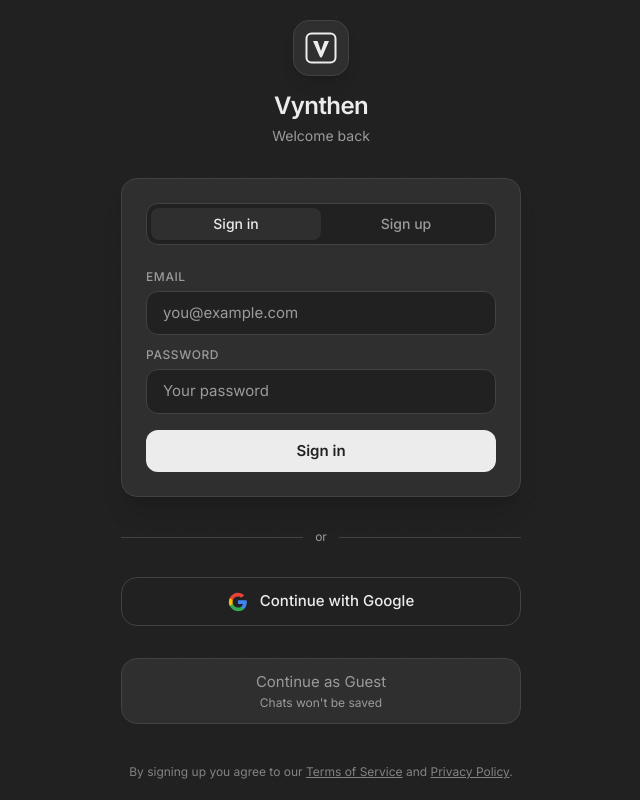
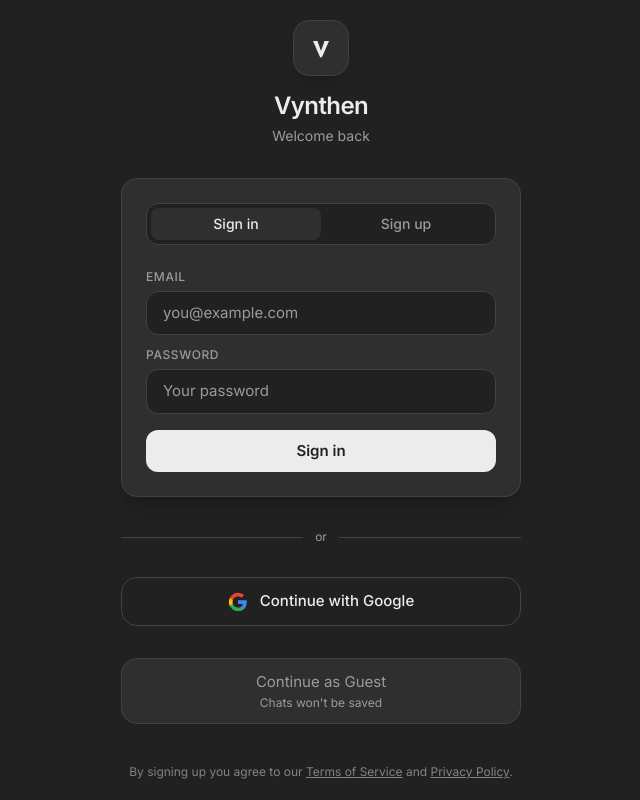
Before and after one commit to Tibebe-Solomon/1, a Next.js app: page / in a window 1280 px wide. Shown: the whole page, without its empty margins (319-959 px from the left). Built offline with nearby package versions, Linux system fonts and the light colour scheme; no server answers.

Commit message:
fix: Remove box outline from logo, keep V only

```diff
--- a/components/LogoMark.tsx
+++ b/components/LogoMark.tsx
@@ -13,19 +13,7 @@ export const LogoMark: React.FC<LogoMarkProps> = ({ className, interactive = fal
       className={`${className} overflow-visible`}
       aria-hidden="true"
     >
-      {/* Box outline */}
-      <rect
-        x="1.5"
-        y="1.5"
-        width="29"
-        height="29"
-        rx="5"
-        ry="5"
-        fill="none"
-        stroke="currentColor"
-        strokeWidth="2"
-      />
-      {/* V letterform — bold, centred inside the box */}
+      {/* V letterform */}
       <path
         d="M 8 9 L 12.5 9 L 16 19 L 19.5 9 L 24 9 L 17.5 24 Q 16 27 14.5 24 Z"
         fill="currentColor"
```
